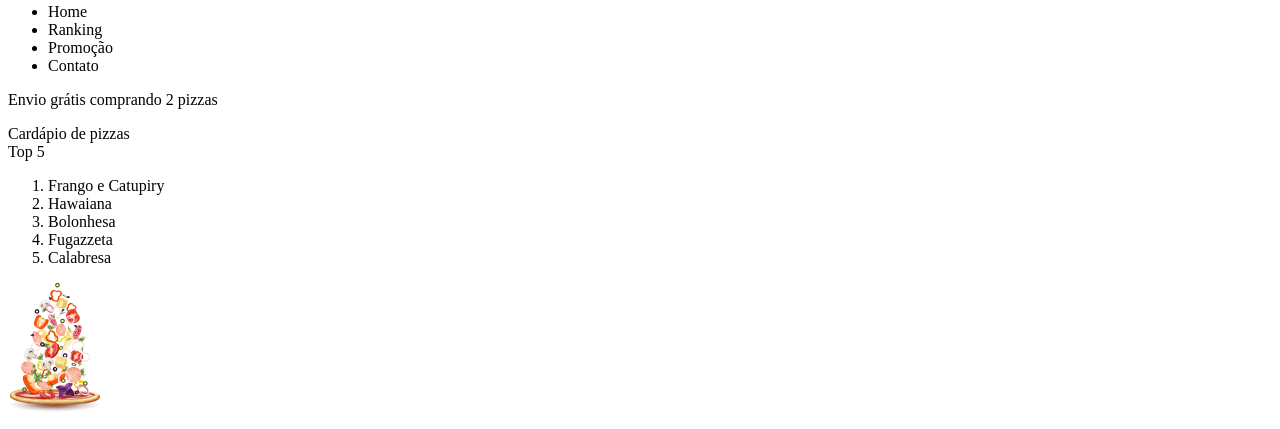
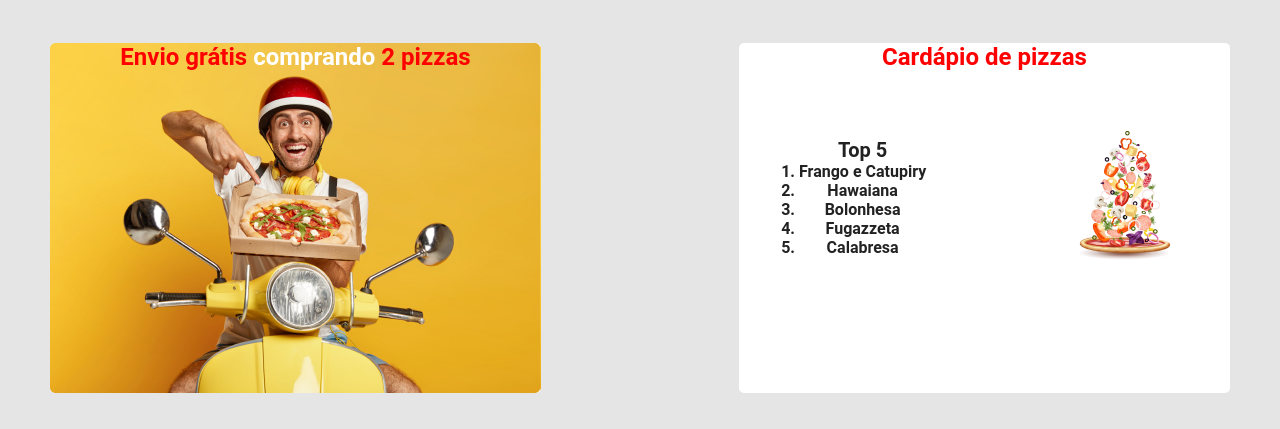
Before and after one commit to Evertunes/Aula11, a plain HTML site: page Index.html in a window 1280 px wide. Shown: the part 107-536 px from the top of the page. Drawn offline with Linux system fonts and the light colour scheme; the site is published under a folder, as on GitHub Pages, so addresses that start at the root find nothing.

Commit message:
Alterando caminho css

```diff
--- a/Index.html
+++ b/Index.html
@@ -6,7 +6,7 @@
   <meta http-equiv="X-UA-Compatible" content="IE=edge" />
   <meta name="viewport" content="width=device-width, initial-scale=1.0" />
   <title>Pizza&Front</title>
-  <link href="/css/style.css" rel="stylesheet" />
+  <link href="css/style.css" rel="stylesheet" />
 </head>
 
 <!-- O body incorpora todo o html -->
```
